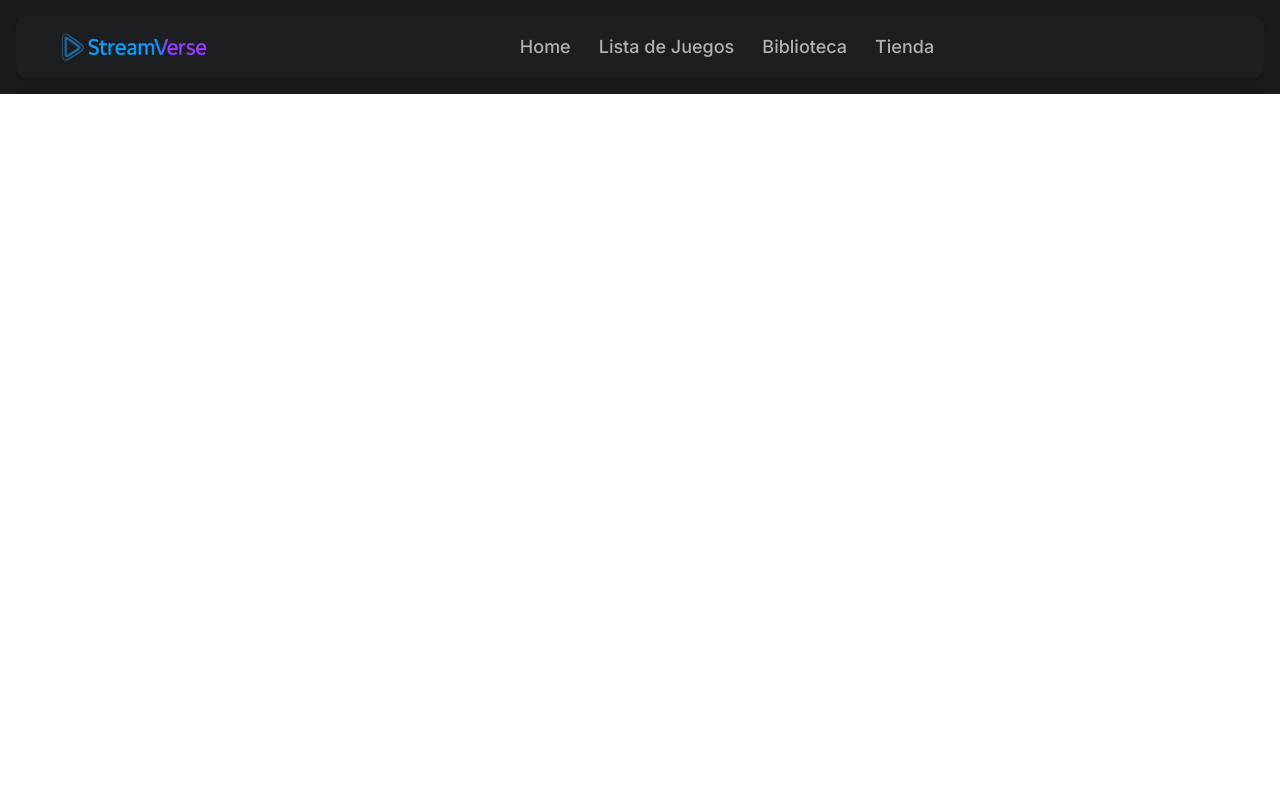
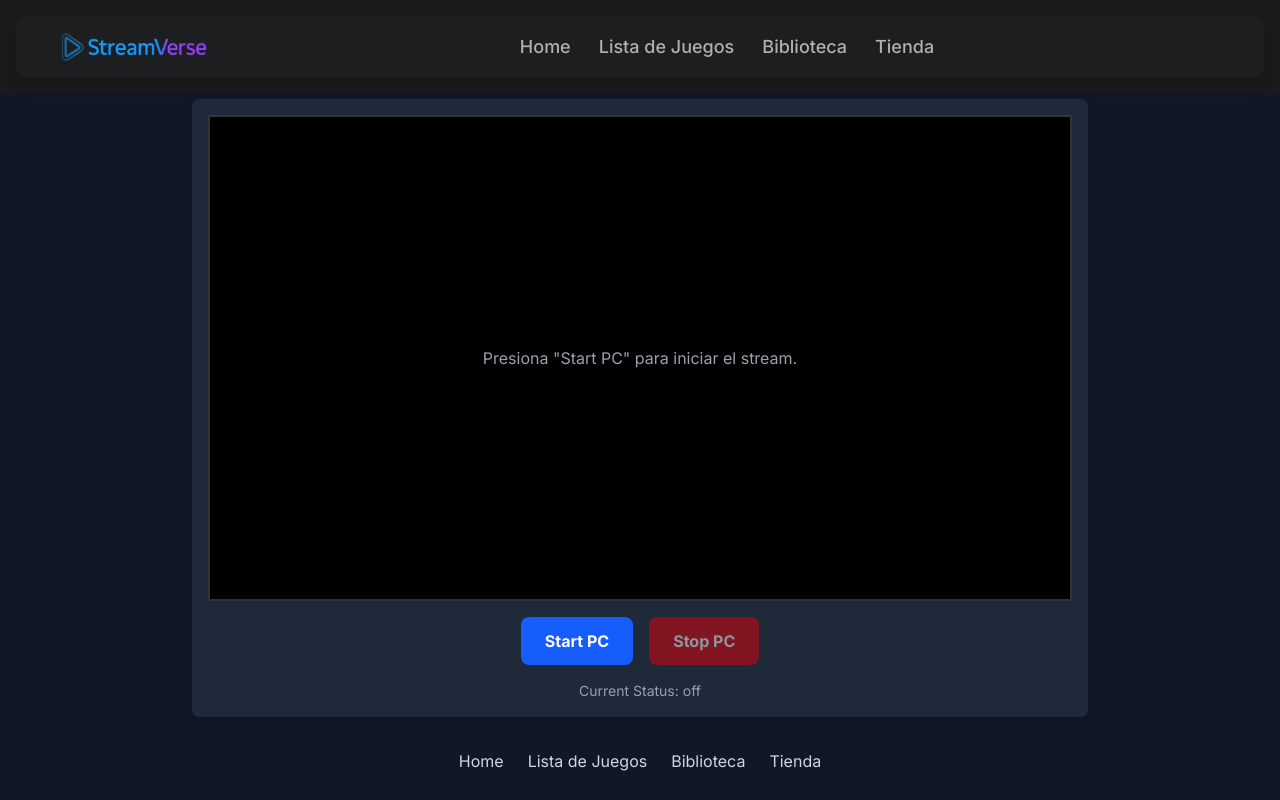
Before and after one commit to alancedano2/play-streamverse, a Next.js app: page /pc-gaming in a window 1280 px wide. Shown: the top 800 px of the page. Built offline with nearby package versions, Linux system fonts and the light colour scheme; no server answers.

Commit message:
Update page.tsx

```diff
--- a/src/app/pc-gaming/page.tsx
+++ b/src/app/pc-gaming/page.tsx
@@ -1,193 +1,143 @@
 // src/app/pc-gaming/page.tsx
-'use client';
+'use client'; // ¡Importante para que funcione como Client Component en Next.js!
 
 import React, { useEffect, useRef, useState } from 'react';
-// Assuming your combined CSS (including button styles, spinner, and stream container transitions)
-// is imported via src/app/layout.tsx and thus globally available.
+// Asegúrate de que noVNC esté instalado y su ruta sea correcta.
+// Si lo instalaste con npm/yarn, podría ser algo como 'novnc/lib/rfb'
+// O si lo copiaste a tu carpeta public, la ruta dependerá de dónde esté.
+// Por ejemplo, si está en public/novnc/core/rfb.js, entonces importarías así:
+// import RFB from '../../public/novnc/core/rfb.js'; // Ajusta la ruta según tu proyecto
+import RFB from '@novnc/novnc/lib/rfb'; // Ejemplo si lo tienes como paquete npm/yarn
 
-// This declaration makes the RFB object from noVNC available in TypeScript,
-// assuming noVNC's rfb.js is loaded via a script tag in your layout.tsx.
-declare global {
-  interface Window {
-    RFB: any; // Using 'any' for simplicity. For production, consider proper noVNC type definitions.
-  }
+export default function PcGamingPage() {
+  const rfbRef = useRef<RFB | null>(null);
+  const vncCanvasRef = useRef<HTMLDivElement>(null);
+  const [vmStatus, setVmStatus] = useState<'off' | 'starting' | 'running' | 'error'>('off');
+
+  // --- Configuración para la conexión noVNC a través de websockify/Ngrok ---
+  // ¡USA LA URL EXACTA QUE TE DIO NGROK, CAMBIANDO 'tcp://' a 'wss://'!
+  // Por ejemplo, si Ngrok te dio tcp://4.tcp.ngrok.io:17565, aquí sería:
+  const VNC_WEBSOCKET_URL = 'wss://4.tcp.ngrok.io:17565'; // <--- ¡REEMPLAZA CON TU URL NGROK REAL!
+  // -----------------------------------------------------------------
+
+  // --- VNC Configuration (estos son puertos estándar de Proxmox) ---
+  // VNC port for your Proxmox VM. You might need to adjust this.
+  // This is the port that websockify proxies FROM your VM's internal VNC.
+  // If your VM's VNC is on 5900, websockify connects to 127.0.0.1:5900 by default.
+  // The websockify server itself is listening on 6080.
+  // const VNC_PORT = '6080'; // Esto se manejaría implícitamente en la URL de Ngrok
+  // const VNC_HOST = 'tu_ip_publica_o_dominio_de_router'; // Esto se reemplaza por Ngrok
+  // const VNC_PATH = ''; // noVNC default, usually empty for direct websockify
+  // -----------------------------------------------------------------
+
+
+  const startVmAndStream = async () => {
+    setVmStatus('starting');
+    console.log('Attempting to connect to VNC via:', VNC_WEBSOCKET_URL);
+
+    if (!vncCanvasRef.current) {
+      console.error('VNC canvas ref is not available.');
+      setVmStatus('error');
+      return;
     }
 
-export default function PcGamingPage() {
-  // Ref to attach the noVNC canvas/display to
-  const displayRef = useRef<HTMLDivElement>(null);
-  // State for VM connection status (Off, Starting..., Connected!, Disconnected, Error)
-  const [vmStatus, setVmStatus] = useState('Off');
-  // State to control the visibility and animation of the stream container
-  const [showStream, setShowStream] = useState(false);
-  // Ref to hold the noVNC RFB client instance for managing connections
-  const rfbClientRef = useRef<any>(null);
-
-  // --- Configuration for noVNC connection via websockify ---
-  // IMPORTANT:
-  // 1. Replace '192.168.1.18' with the ACTUAL LAN IP address of your Proxmox host.
-  //    Your browser (running this Next.js app) needs to be able to reach this IP.
-  // 2. '6080' is the port you configured websockify to listen on.
-  const PROXMOX_HOST_LAN_IP = '192.168.1.18'; // <--- VERIFY AND REPLACE WITH YOUR PROXMOX IP
-  const WEBSOCKIFY_PORT = '6080';       // <--- VERIFY THIS MATCHES YOUR WEBSOCKIFY PORT
-  const VNC_WEBSOCKET_URL = `ws://${PROXMOX_HOST_LAN_IP}:${WEBSOCKIFY_PORT}`;
-  // -----------------------------------------------------------------
-
-  const startVmAndStream = async () => {
-    // Reset status and hide stream for new connection attempt
-    setVmStatus('Starting...');
-    setShowStream(false);
-
     try {
-      // --- Simulate VM Start / Backend API Call ---
-      // In a full production setup, this would be an API call to your custom backend
-      // that then interacts with the Proxmox API to start the VM.
-      // For this direct testing, we assume the VM is already running or starts quickly.
-      await new Promise(resolve => setTimeout(resolve, 2000)); // Simulate loading time
-      console.log('VM presumed started. Attempting direct VNC connection...');
-
-      // --- Initialize noVNC Client ---
-      // Ensure displayRef is current and window.RFB (noVNC library) is loaded
-      if (displayRef.current && typeof window.RFB !== 'undefined') {
-        // Disconnect any existing noVNC client instance before creating a new one
-        if (rfbClientRef.current) {
-          rfbClientRef.current.disconnect();
-          rfbClientRef.current = null;
+      // Clean up existing RFB instance if any
+      if (rfbRef.current) {
+        rfbRef.current.disconnect();
+        rfbRef.current = null;
       }
 
-        // Create a new noVNC RFB client instance
-        const rfb = new window.RFB(displayRef.current, VNC_WEBSOCKET_URL, {
-          // noVNC client options:
-          shared: true, // Allow multiple clients to connect to the same session
-          // credentials: { password: 'your_vnc_password' }, // Uncomment and set if your VM has a VNC password
-          true_color: true,
-          local_cursor: true, // Render cursor locally for better responsiveness
-          clipViewport: true, // Adjust display to fit the viewport
-          resizeSession: true, // Request server to resize VM resolution if browser window changes
-          // Add more noVNC options as needed (e.g., quality, compression)
+      const rfb = new RFB(vncCanvasRef.current, VNC_WEBSOCKET_URL, {
+        wsProtocols: ['binary', 'base64'], // Protocolos recomendados para noVNC
+        shared: true, // Permite múltiples conexiones
+        credentials: { password: '' } // Si tu VNC no tiene contraseña, déjalo vacío. Sino, pon la de tu VM.
       });
 
-        rfbClientRef.current = rfb; // Store the RFB instance in a ref
-
-        // --- Add Event Listeners for noVNC Client ---
       rfb.addEventListener('connect', () => {
-          console.log('noVNC Connected!');
-          setVmStatus('Connected!');
-          setShowStream(true); // Trigger stream container animation
-        });
-        rfb.addEventListener('disconnect', (evt: any) => {
-          console.log('noVNC Disconnected:', evt.detail.clean ? 'Clean' : 'Unclean', evt.detail.msg);
-          setVmStatus('Disconnected');
-          setShowStream(false); // Hide stream container
-          rfbClientRef.current = null; // Clear the instance
-        });
-        rfb.addEventListener('desktopname', (evt: any) => {
-          console.log('Desktop Name:', evt.detail.name);
-        });
-        rfb.addEventListener('error', (evt: any) => {
-          console.error('noVNC Error:', evt.detail.error);
-          setVmStatus(`Error: ${evt.detail.error.message || 'Connection failed'}`);
-          setShowStream(false);
+        console.log('VNC Connected!');
+        setVmStatus('running');
       });
 
-      } else {
-        console.error("noVNC RFB library not loaded or displayRef is not available.");
-        setVmStatus('Error: VNC library missing');
+      rfb.addEventListener('disconnect', (e) => {
+        console.log('VNC Disconnected:', e.detail.clean ? 'Clean' : 'Dirty');
+        setVmStatus('off');
+        // Opcional: Intentar reconectar o mostrar un mensaje al usuario
+        if (!e.detail.clean) {
+          console.error('VNC connection was not clean. Attempting to reconnect...');
+          // setTimeout(startVmAndStream, 5000); // Reintentar después de 5 segundos
         }
+      });
+
+      rfb.addEventListener('securityfailure', () => {
+        console.error('VNC Security Failure!');
+        setVmStatus('error');
+      });
+
+      rfb.addEventListener('desktopname', (e) => {
+        console.log('VNC Desktop Name:', e.detail.name);
+      });
+
+      rfbRef.current = rfb;
 
     } catch (error) {
-      console.error('Error during stream setup:', error);
-      setVmStatus('Error');
-      setShowStream(false);
+      console.error('Error connecting to VNC:', error);
+      setVmStatus('error');
     }
   };
 
-  // useEffect hook to handle component lifecycle effects, like loading external scripts
-  useEffect(() => {
-    // This useEffect is mostly a reminder. The best place to load noVNC's `rfb.js`
-    // and its dependencies is usually in `src/app/layout.tsx` via <script> tags,
-    // as it makes them globally available before your component mounts.
-    // Example in src/app/layout.tsx:
-    // <script src="/novnc/core/rfb.js"></script>
-    // <script src="/novnc/core/util.js"></script>
-    // <script src="/novnc/core/input.js"></script>
-    // (Adjust paths and include all necessary noVNC core JS files you copied to `public/novnc`)
-
-    // Optional: A cleanup function for when the component unmounts
-    return () => {
-      if (rfbClientRef.current) {
-        rfbClientRef.current.disconnect();
-        rfbClientRef.current = null;
+  // Función para manejar la detención o desconexión (opcional)
+  const stopVmStream = () => {
+    if (rfbRef.current) {
+      rfbRef.current.disconnect();
+      rfbRef.current = null;
+      setVmStatus('off');
+      console.log('VNC stream stopped.');
     }
   };
-  }, []); // Empty dependency array means this runs once on mount and cleanup on unmount
 
 
   return (
-    // Main container with global background and text colors from your CSS vars
-    <div style={{ padding: '20px', backgroundColor: 'var(--background)', minHeight: '100vh', color: 'var(--foreground)' }}>
-      {/* Page Title */}
-      <h1 className="text-4xl text-blue-500 text-center mb-8">Your PC Gaming VM</h1>
+    <div className="flex flex-col items-center justify-center min-h-screen bg-gray-900 text-white p-4">
+      <h1 className="text-4xl font-bold mb-8">StreamVerse</h1>
 
-      {/* Container for the noVNC stream */}
-      <div
-        id="vnc-display-container" // ID for potential direct DOM manipulation, ref is for React
-        ref={displayRef} // Attach ref for noVNC to render into
-        // Apply your custom CSS classes for styling and transitions
-        className={`
-          spice-display-container // Reusing your existing CSS for layout & transition
-          ${showStream ? 'show-stream' : 'hide-stream'}
-          ${vmStatus === 'Connected!' ? 'ready-to-stream' : ''}
-          bg-black border border-gray-700 rounded-lg shadow-xl mx-auto
-        `}
-        style={{
-          width: '100%',
-          maxWidth: '1280px', // Max width for larger screens
-          height: '720px',    // Fixed height for the display area
-          overflow: 'hidden', // Ensures content stays within bounds during transitions
-          boxShadow: '0 0 20px rgba(0, 123, 255, 0.3)', // Aesthetic glow
-        }}
-      >
-        {/* Conditional messages based on VM status */}
-        {vmStatus === 'Off' && (
-          <p className="text-gray-400 text-center pt-[300px]">
-            Click "Start PC" to power up your virtual machine.
-          </p>
-        )}
-        {vmStatus === 'Starting...' && (
-          <div className="text-blue-500 text-center pt-[300px]">
-            <p>Loading virtual PC...</p>
-            {/* Simple CSS spinner, assuming its CSS is in global.css */}
-            <div className="spinner"></div>
-          </div>
-        )}
-        {vmStatus === 'Error' && (
-          <p className="text-red-500 text-center pt-[300px]">
-            Error connecting. Please try again. Status: {vmStatus}
-          </p>
-        )}
-        {/* The actual noVNC <canvas> element will be injected directly into this div
-            by the noVNC library when it initializes and connects successfully. */}
+      <div className="w-full max-w-4xl bg-gray-800 rounded-lg shadow-lg overflow-hidden p-4">
+        {/* Aquí es donde noVNC renderizará la pantalla de la VM */}
+        <div ref={vncCanvasRef} className="w-full bg-black flex items-center justify-center" style={{ aspectRatio: '16/9', minHeight: '400px', border: '2px solid #333' }}>
+          {vmStatus === 'off' && <p className="text-gray-400">Presiona "Start PC" para iniciar el stream.</p>}
+          {vmStatus === 'starting' && <p className="text-blue-400">Iniciando conexión...</p>}
+          {vmStatus === 'error' && <p className="text-red-500">Error al conectar. Verifica la VM y la configuración.</p>}
+          {/* Cuando está 'running', noVNC toma el control del div */}
         </div>
 
-      {/* Controls Section (Button and Status Text) */}
-      <div className="text-center mt-8">
+        <div className="mt-4 flex justify-center space-x-4">
           <button
             onClick={startVmAndStream}
-          className="start-pc-button" // Apply your custom button styles
-          disabled={vmStatus === 'Starting...' || vmStatus === 'Connected!'} // Disable button when connecting or connected
+            disabled={vmStatus === 'starting' || vmStatus === 'running'}
+            className="px-6 py-3 bg-blue-600 hover:bg-blue-700 text-white font-bold rounded-lg disabled:opacity-50 disabled:cursor-not-allowed"
           >
-          {vmStatus === 'Starting...' ? 'Loading...' : 'Start PC'}
+            Start PC
           </button>
-        <p className="text-gray-400 text-sm mt-2">Current Status: {vmStatus}</p>
+          <button
+            onClick={stopVmStream}
+            disabled={vmStatus === 'off' || vmStatus === 'starting'}
+            className="px-6 py-3 bg-red-600 hover:bg-red-700 text-white font-bold rounded-lg disabled:opacity-50 disabled:cursor-not-allowed"
+          >
+            Stop PC
+          </button>
+        </div>
+        <p className="mt-4 text-sm text-gray-400 text-center">Current Status: {vmStatus}</p>
       </div>
 
-      {/*
-        The custom CSS for the button, spinner, and stream container transitions
-        (e.g., .start-pc-button, .spinner, .spice-display-container, .show-stream, etc.)
-        should be located in your global CSS file (e.g., src/app/globals.css)
-        as per our earlier discussions.
-      */}
+      {/* Navegación básica - puedes expandir esto */}
+      <nav className="mt-8">
+        <ul className="flex space-x-6">
+          <li><a href="/" className="text-gray-300 hover:text-white">Home</a></li>
+          <li><a href="/lista-de-juegos" className="text-gray-300 hover:text-white">Lista de Juegos</a></li>
+          <li><a href="/biblioteca" className="text-gray-300 hover:text-white">Biblioteca</a></li>
+          <li><a href="/tienda" className="text-gray-300 hover:text-white">Tienda</a></li>
+        </ul>
+      </nav>
     </div>
   );
 }
```
Lines whose indentation alone changed are shown as unchanged.
